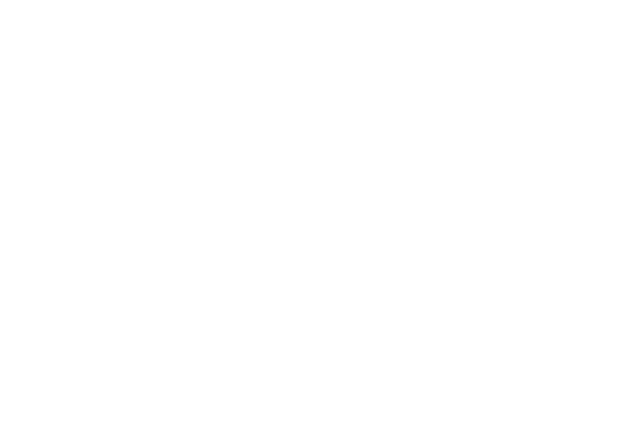
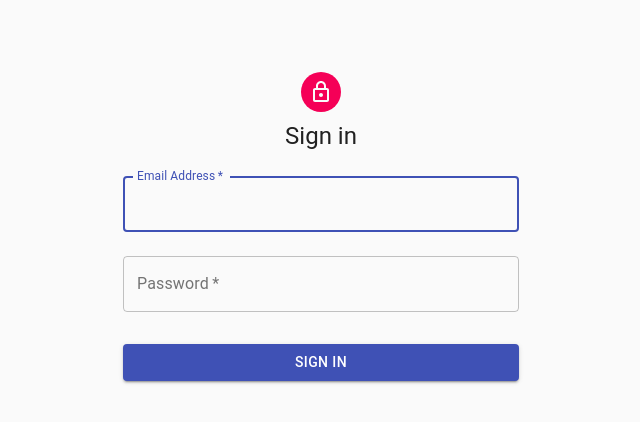
Before and after one commit to milesingrams/tempus-challenge, a React (Create React App) app in the folder client/: page /signIn in a window 1280 px wide. Shown: the top 422 px of the page, without its empty margins (319-959 px from the left). Built offline with nearby package versions, Linux system fonts and the light colour scheme.

Commit message:
Using react hooks and functional components

```diff
--- a/client/package.json
+++ b/client/package.json
@@ -3,6 +3,8 @@
   "version": "0.1.0",
   "private": false,
   "dependencies": {
+    "@material-ui/core": "^4.0.2",
+    "@material-ui/icons": "^4.0.1",
     "axios": "^0.19.0",
     "node-sass": "^4.12.0",
     "react": "^16.8.6",
--- a/client/src/components/App.js
+++ b/client/src/components/App.js
@@ -1,12 +1,14 @@
 import React from 'react';
 import { BrowserRouter as Router, Route } from 'react-router-dom';
-import Home from './pages/home/Home'
+import Home from './pages/home/Home';
+import SignIn from './pages/signIn/SignIn';
 import './App.scss';
 
-function App() {
+function App () {
   return (
     <Router>
       <Route exact path="/" component={Home} />
+      <Route path="/signIn" component={SignIn} />
     </Router>
   );
 }
--- a/client/src/components/pages/home/Home.js
+++ b/client/src/components/pages/home/Home.js
@@ -1,45 +1,26 @@
-import React, { Component } from 'react';
+import React, { useState, useEffect } from 'react';
 import axios from 'axios';
+import Typography from '@material-ui/core/Typography';
+import UserInfoTable from './UserInfoTable';
 
-class Home extends Component {
+export default function Home () {
   // initialize our state
-  state = {
-    user: null,
-    patients: [],
-  };
+  let [patients, setPatients] = useState([]);
 
-  componentDidMount () {
-    this.getPatients();
-  }
+  useEffect(() => {
+    let fetchData = async () => {
+      let response = await axios.get('api/users');
+      setPatients(response.data.users);
+    };
+    fetchData();
+  }, []);
 
-  componentWillUnmount () {
-  }
-
-  async getPatients () {
-    let response = await axios.get('api/users');
-    this.setState({
-      patients: response.data.users
-    });
-    console.log(response.data.users);
-  };
-
-  render() {
-    const { patients } = this.state;
-    return (
-      <div>
-        <h1>Patients</h1>
-        <ul>
-          {
-            patients.map((patient) => (
-              <li key={patient.email}>
-                {patient.name}
-              </li>
-            ))
-          }
-        </ul>
-      </div>
-    );
-  }
+  return (
+    <div>
+      <Typography component="h2" variant="h6" color="primary" gutterBottom>
+        Patients
+      </Typography>
+      <UserInfoTable users={patients}></UserInfoTable>
+    </div>
+  );
 }
-
-export default Home;
--- /dev/null
+++ b/client/src/components/pages/home/UserInfoTable.js
@@ -0,0 +1,33 @@
+import React from 'react';
+import Table from '@material-ui/core/Table';
+import TableBody from '@material-ui/core/TableBody';
+import TableCell from '@material-ui/core/TableCell';
+import TableHead from '@material-ui/core/TableHead';
+import TableRow from '@material-ui/core/TableRow';
+
+export default function UserInfoTable (props) {
+  let { users } = props;
+
+  return (
+    <React.Fragment>
+      <Table size="small">
+        <TableHead>
+          <TableRow>
+            <TableCell>Name</TableCell>
+            <TableCell>Age</TableCell>
+            <TableCell>Email</TableCell>
+          </TableRow>
+        </TableHead>
+        <TableBody>
+          {users.map(user => (
+            <TableRow key={user._id}>
+              <TableCell>{user.name}</TableCell>
+              <TableCell>{user.age}</TableCell>
+              <TableCell>{user.email}</TableCell>
+            </TableRow>
+          ))}
+        </TableBody>
+      </Table>
+    </React.Fragment>
+  );
+}
--- /dev/null
+++ b/client/src/components/pages/signIn/SignIn.js
@@ -0,0 +1,80 @@
+import React from 'react';
+import Avatar from '@material-ui/core/Avatar';
+import Button from '@material-ui/core/Button';
+import CssBaseline from '@material-ui/core/CssBaseline';
+import TextField from '@material-ui/core/TextField';
+import LockOutlinedIcon from '@material-ui/icons/LockOutlined';
+import Typography from '@material-ui/core/Typography';
+import Container from '@material-ui/core/Container';
+import { makeStyles } from '@material-ui/core/styles';
+
+const useStyles = makeStyles(theme => ({
+  paper: {
+    marginTop: theme.spacing(8),
+    display: 'flex',
+    flexDirection: 'column',
+    alignItems: 'center',
+  },
+  avatar: {
+    margin: theme.spacing(1),
+    backgroundColor: theme.palette.secondary.main,
+  },
+  form: {
+    width: '100%', // Fix IE 11 issue.
+    marginTop: theme.spacing(1),
+  },
+  submit: {
+    margin: theme.spacing(3, 0, 2),
+  },
+}));
+
+export default function SignIn () {
+  const classes = useStyles();
+
+  return (
+    <Container component="main" maxWidth="xs">
+      <CssBaseline />
+      <div className={classes.paper}>
+        <Avatar className={classes.avatar}>
+          <LockOutlinedIcon />
+        </Avatar>
+        <Typography component="h1" variant="h5">
+          Sign in
+        </Typography>
+        <form className={classes.form} noValidate>
+          <TextField
+            variant="outlined"
+            margin="normal"
+            required
+            fullWidth
+            id="email"
+            label="Email Address"
+            name="email"
+            autoComplete="email"
+            autoFocus
+          />
+          <TextField
+            variant="outlined"
+            margin="normal"
+            required
+            fullWidth
+            name="password"
+            label="Password"
+            type="password"
+            id="password"
+            autoComplete="current-password"
+          />
+          <Button
+            type="submit"
+            fullWidth
+            variant="contained"
+            color="primary"
+            className={classes.submit}
+          >
+            Sign In
+          </Button>
+        </form>
+      </div>
+    </Container>
+  );
+}
```
Also changed, not shown: client/src/components/pages/home/UserInfo.js (added, +33 -0 lines), 1 other file (tests, documents, lock files or other folders).
